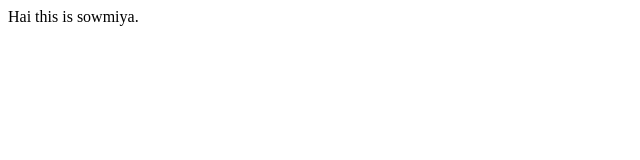
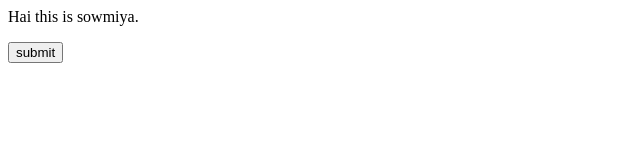
Before and after one commit to sowmi-source/demo, a plain HTML site: page index.html in a window 1280 px wide. Shown: the whole page, without its empty margins (0-640 px from the left). Drawn offline with Linux system fonts and the light colour scheme.

Commit message:
Update index.html
added button

```diff
--- a/index.html
+++ b/index.html
@@ -1 +1,3 @@
 <p>Hai this is sowmiya.</p>
+
+<Button>submit</Button>
```
